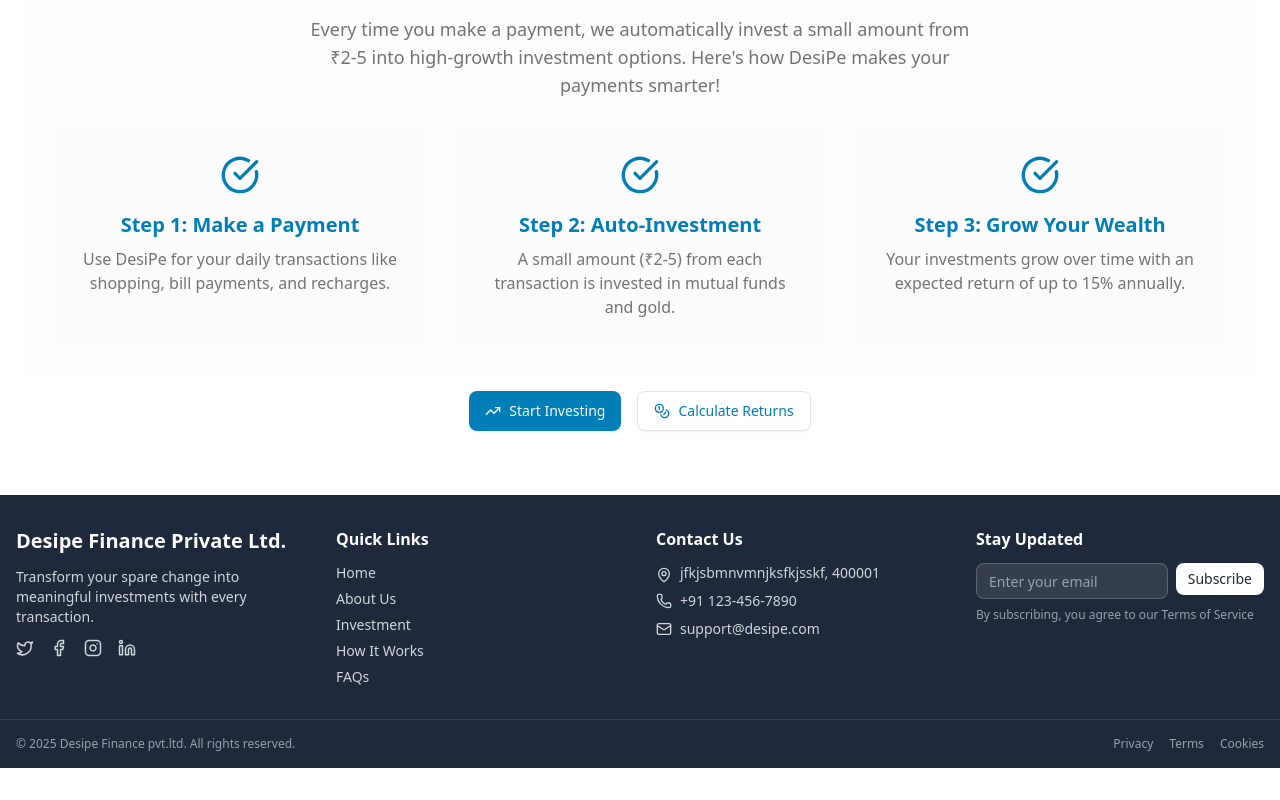
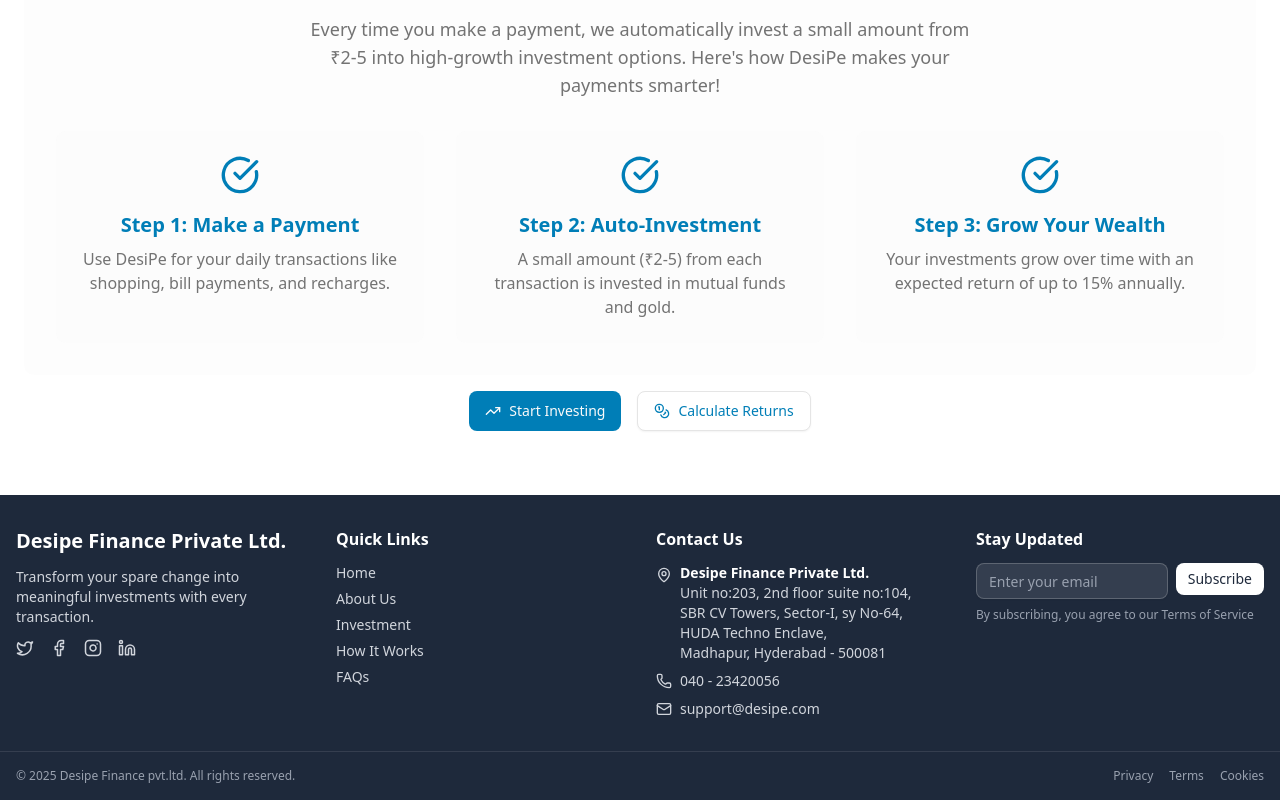
Before and after one commit to ArunKumarDara/desiPe, a React (Vite) app: page / in a window 1280 px wide. Shown: the part 1793-2593 px from the top of the page. Before the commit the page ends 2561 px from the top, so only its background shows below. Built offline with nearby package versions, Linux system fonts and the light colour scheme.

Commit message:
feat:  add company virtual address

```diff
--- a/src/components/footer/Footer.tsx
+++ b/src/components/footer/Footer.tsx
@@ -66,11 +66,19 @@
                         <ul className="space-y-2">
                             <li className="flex items-start gap-2 text-gray-300 text-sm">
                                 <MapPin size={16} className="shrink-0 mt-1" />
-                                <span>jfkjsbmnvmnjksfkjsskf, 400001</span>
+                                <div className="flex flex-col justify-start">
+                                    <h3 className="font-bold text-white">
+                                        Desipe Finance Private Ltd.
+                                    </h3>
+                                    <span>Unit no:203, 2nd floor suite no:104,</span>
+                                    <span>SBR CV Towers, Sector-I, sy No-64,</span>
+                                    <span>HUDA Techno Enclave,</span>
+                                    <span>Madhapur, Hyderabad - 500081</span>
+                                </div>
                             </li>
                             <li className="flex items-center gap-2 text-gray-300 text-sm">
                                 <Phone size={16} />
-                                <span>+91 123-456-7890</span>
+                                <span>040 - 23420056</span>
                             </li>
                             <li className="flex items-center gap-2 text-gray-300 text-sm">
                                 <Mail size={16} />
```
